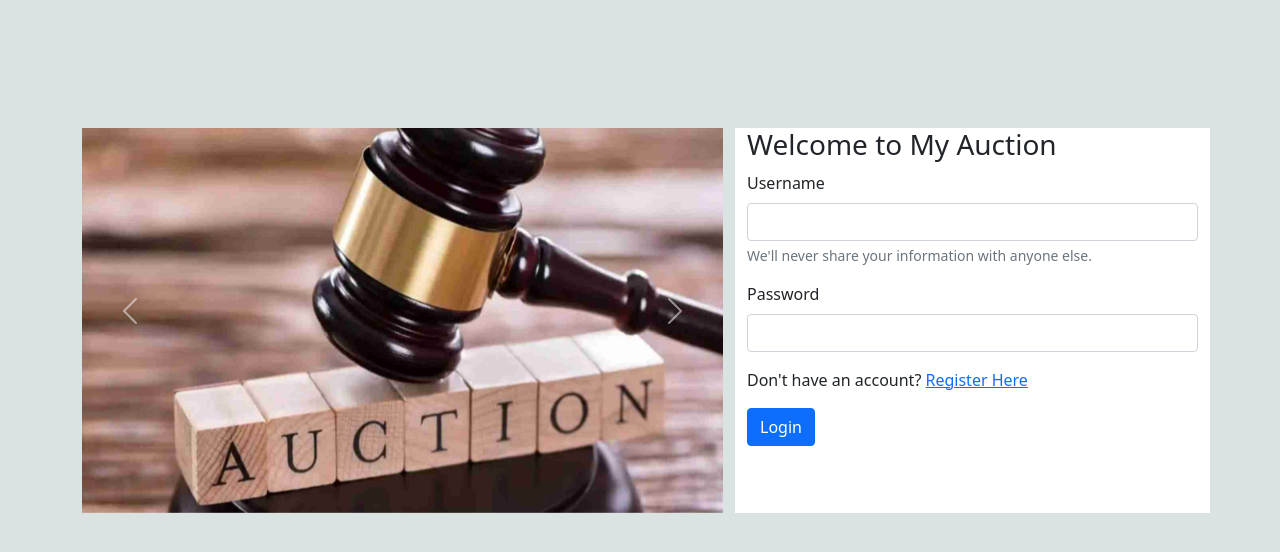
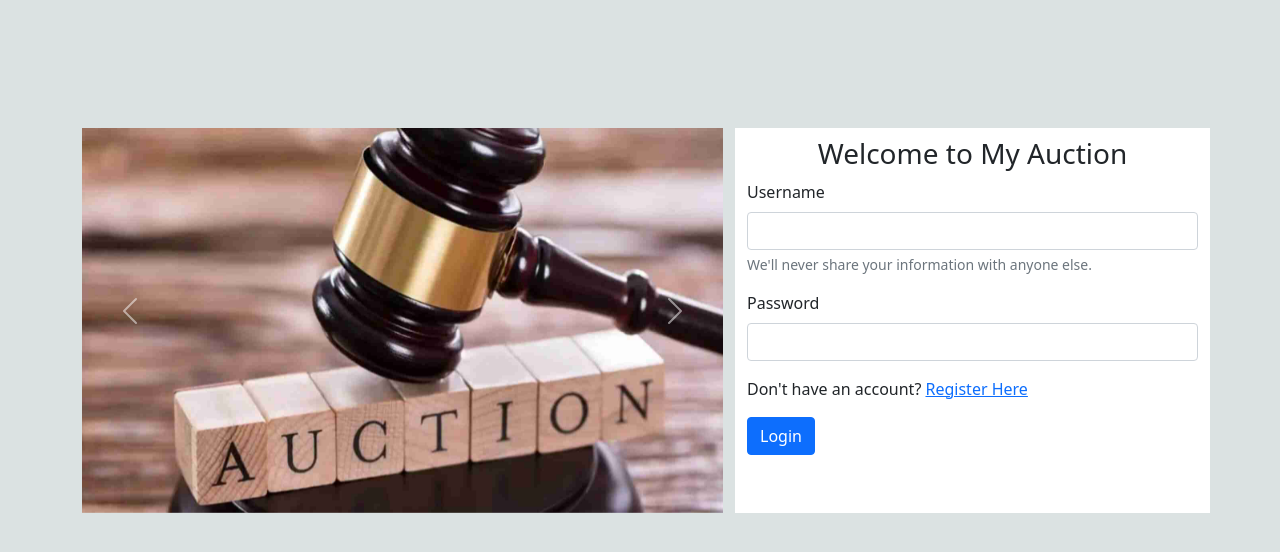
Before and after one commit to Sadman25/Auction-Site, a Django app: page / in a window 1280 px wide. Shown: the top 552 px of the page. Run offline with Django 3.2, Linux system fonts and the light colour scheme; some libraries are stand-ins or nearby versions.

Commit message:
#4 Fixed login page frontend

```diff
--- a/AuctionSite/accounts/templates/base.html
+++ b/AuctionSite/accounts/templates/base.html
@@ -36,7 +36,7 @@
                     </button>
                   </div>
             </div>
-            <div class="col-lg-5" id="form">
+            <div class="col-lg-5" id="formContainer">
 
                     <h3>Welcome to My Auction</h3>
                     {% block content%}
--- a/AuctionSite/static/css/loginpage.css
+++ b/AuctionSite/static/css/loginpage.css
@@ -2,13 +2,20 @@ body{
     background-color: rgb(219,226,226);
 }
 
+#formContainer{
+   background-color: white;
+}
 
-form{
+#formContainer h3{
+    text-align: center;
     margin-top: 2%;
-}
-#form{
-    background:white;
-}
+    margin-bottom: 2%;
+ }
+
+
+
+
+
 
 @media only screen and (max-width: 600px) {
     .container
```
